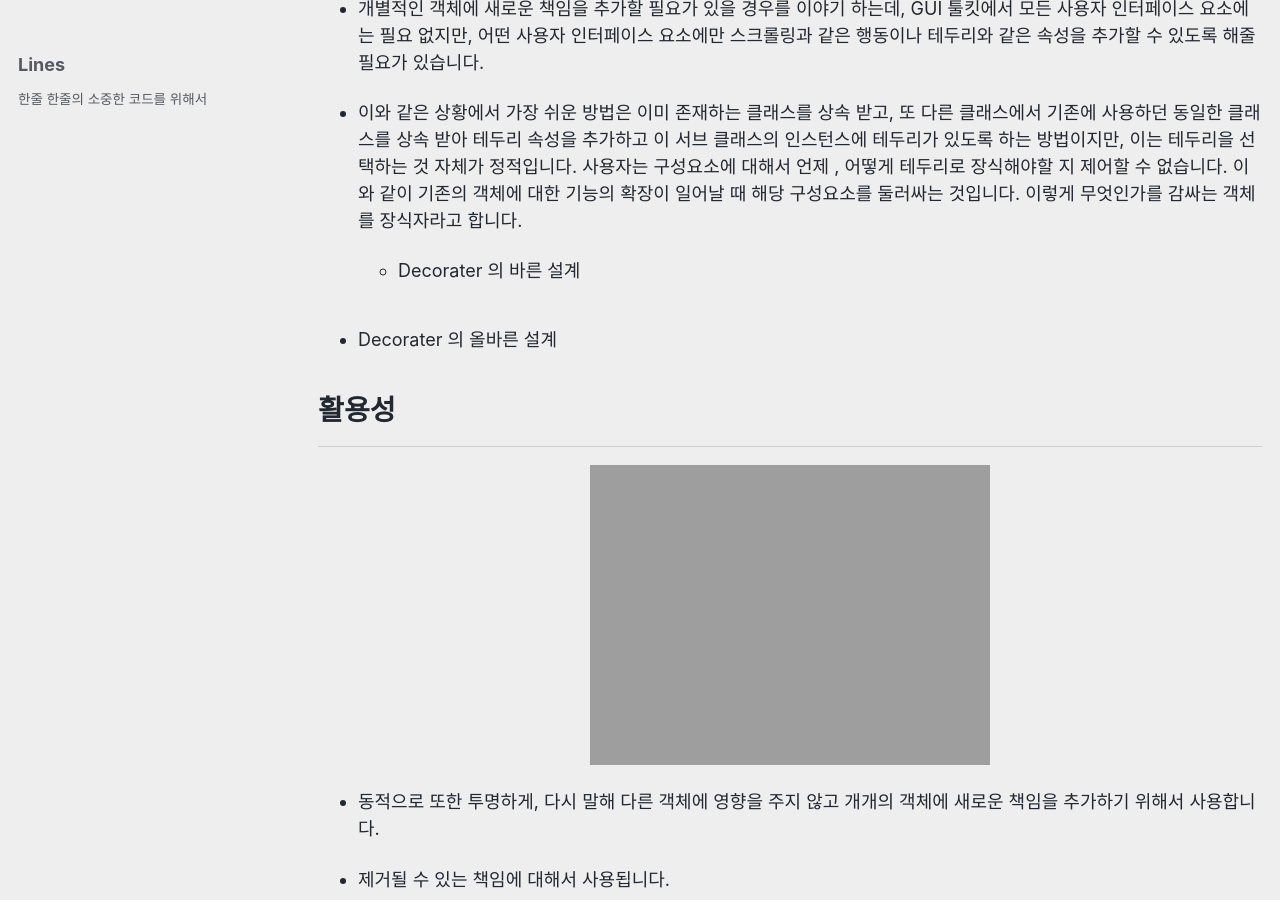
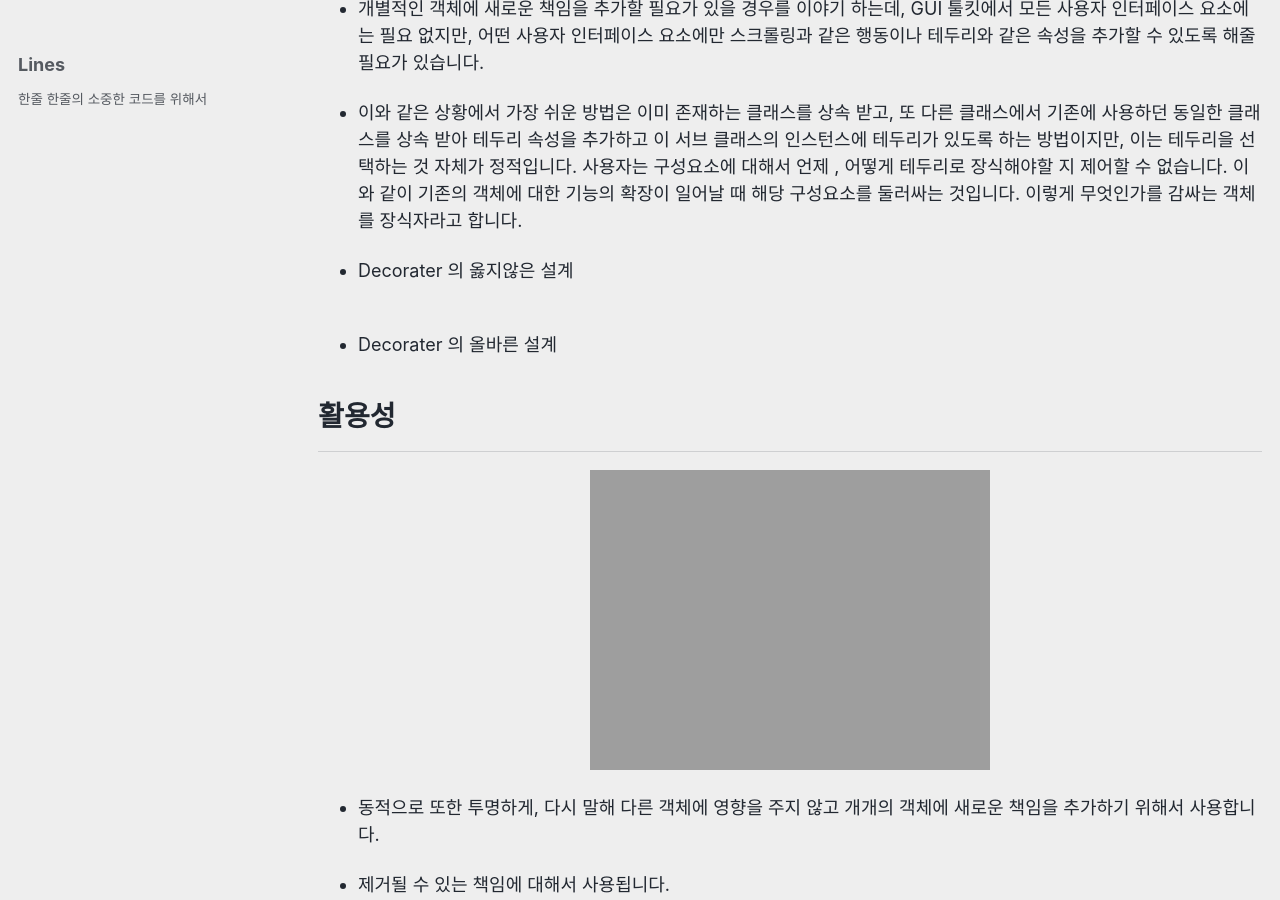
Before and after one commit to keepinmindsh/lines.io, a Jekyll site: the page built from _posts/2021-04-13-decorator.md, in a window 1280 px wide and 900 px high, scrolled down 538 px. Built offline with Jekyll 4.4.1, drawn with Linux system fonts in a browser that asks for light colours; cached includes are drawn as plain includes.

Commit message:
Fixed Decorator

```diff
--- a/_posts/2021-04-13-decorator.md
+++ b/_posts/2021-04-13-decorator.md
@@ -27,12 +27,11 @@ last_modified_at: 2019-04-13T08:06:00-05:00
 
 - 이와 같은 상황에서 가장 쉬운 방법은 이미 존재하는 클래스를 상속 받고, 또 다른 클래스에서 기존에 사용하던 동일한 클래스를 상속 받아 테두리 속성을 추가하고 이 서브 클래스의 인스턴스에 테두리가 있도록 하는 방법이지만, 이는 테두리을 선택하는 것 자체가 정적입니다. 사용자는 구성요소에 대해서 언제 , 어떻게 테두리로 장식해야할 지 제어할 수 없습니다. 이와 같이 기존의 객체에 대한 기능의 확장이 일어날 때 해당 구성요소를 둘러싸는 것입니다. 이렇게 무엇인가를 감싸는 객체를 장식자라고 합니다.
 
-
-  - Decorater 의 바른 설계
+- Decorater 의 옳지않은 설계
 
 ![](https://keepinmindsh.github.io/lines/assets/img/decorator_badsample.png){: .align-center}
 
-  - Decorater 의 올바른 설계
+- Decorater 의 올바른 설계
 
 ![](https://keepinmindsh.github.io/lines/assets/img/decorator_sample01.png){: .align-center}
 
```
